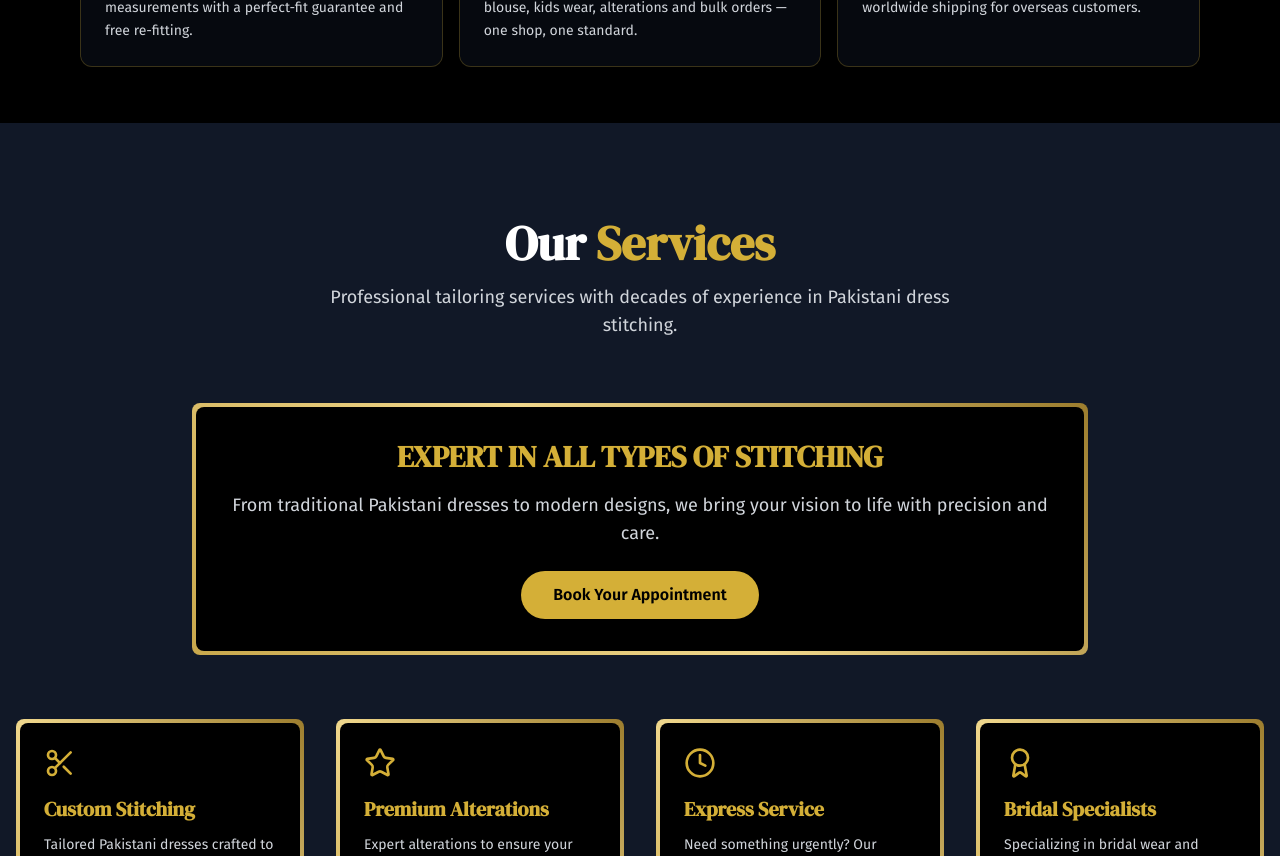
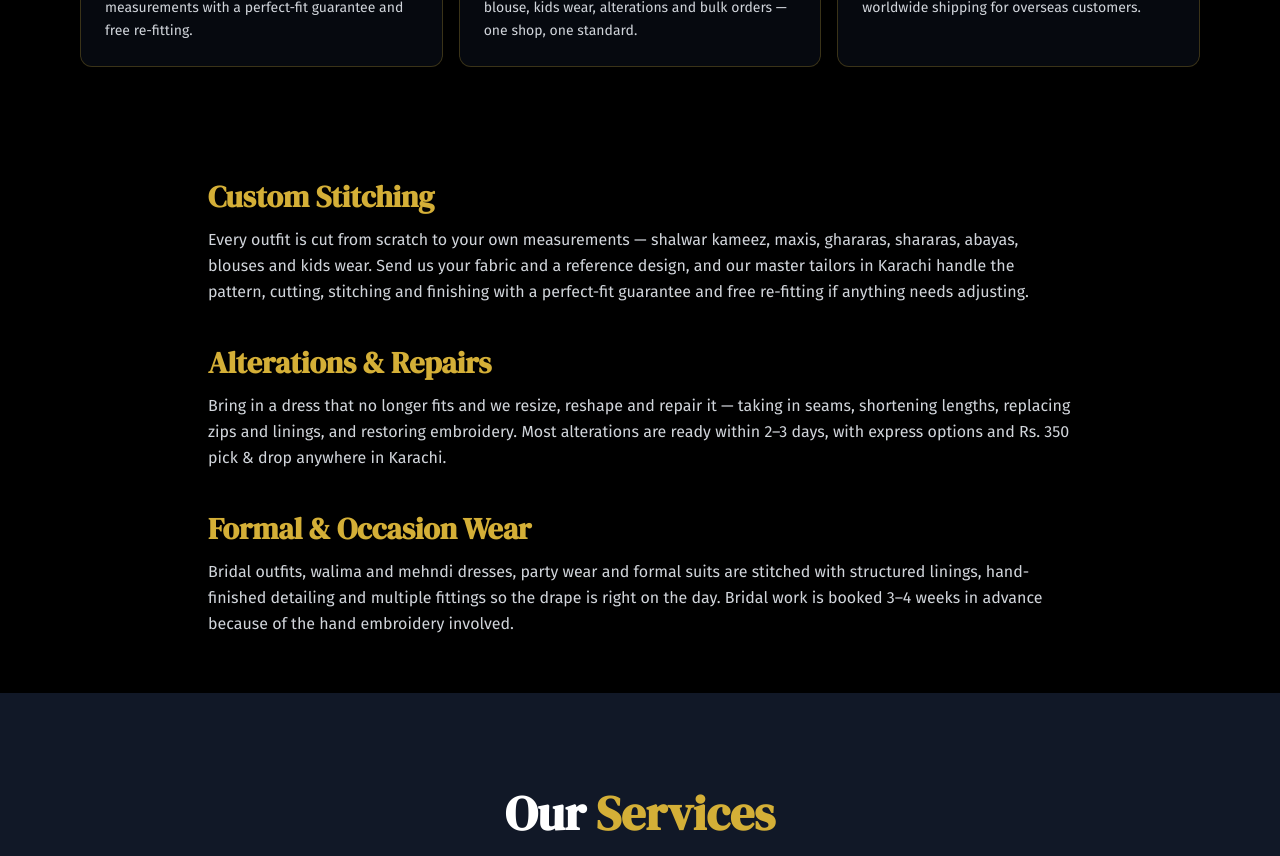
Before and after one commit to Majidali1980/tailor-stitched-pages, a React (Vite) app: page /services in a window 1280 px wide. Shown: the part 960-1816 px from the top of the page. Built offline with nearby package versions, Linux system fonts and the light colour scheme; no server answers; the database is empty.

Commit message:
Changes
Co-authored-by: Majidali1980 <205875006+Majidali1980@users.noreply.github.com>

```diff
--- a/src/pages/Services.tsx
+++ b/src/pages/Services.tsx
@@ -357,6 +357,37 @@ const Services = () => {
           </div>
         </section>
 
+        {/* Core service sections — one H2 each */}
+        <section className="py-14 bg-black" aria-label="Our core tailoring services">
+          <div className="container mx-auto px-4 max-w-4xl space-y-10">
+            <article>
+              <h2 className="text-2xl md:text-3xl font-playfair font-bold text-gold mb-3">Custom Stitching</h2>
+              <p className="text-gray-300 leading-relaxed">
+                Every outfit is cut from scratch to your own measurements — shalwar kameez, maxis, ghararas,
+                shararas, abayas, blouses and kids wear. Send us your fabric and a reference design, and our
+                master tailors in Karachi handle the pattern, cutting, stitching and finishing with a
+                perfect-fit guarantee and free re-fitting if anything needs adjusting.
+              </p>
+            </article>
+            <article>
+              <h2 className="text-2xl md:text-3xl font-playfair font-bold text-gold mb-3">Alterations &amp; Repairs</h2>
+              <p className="text-gray-300 leading-relaxed">
+                Bring in a dress that no longer fits and we resize, reshape and repair it — taking in seams,
+                shortening lengths, replacing zips and linings, and restoring embroidery. Most alterations are
+                ready within 2–3 days, with express options and Rs. 350 pick &amp; drop anywhere in Karachi.
+              </p>
+            </article>
+            <article>
+              <h2 className="text-2xl md:text-3xl font-playfair font-bold text-gold mb-3">Formal &amp; Occasion Wear</h2>
+              <p className="text-gray-300 leading-relaxed">
+                Bridal outfits, walima and mehndi dresses, party wear and formal suits are stitched with
+                structured linings, hand-finished detailing and multiple fittings so the drape is right on the
+                day. Bridal work is booked 3–4 weeks in advance because of the hand embroidery involved.
+              </p>
+            </article>
+          </div>
+        </section>
+
         <ServicesComponent />
 
         <section className="py-16 bg-gradient-to-b from-black to-gray-900">
```
